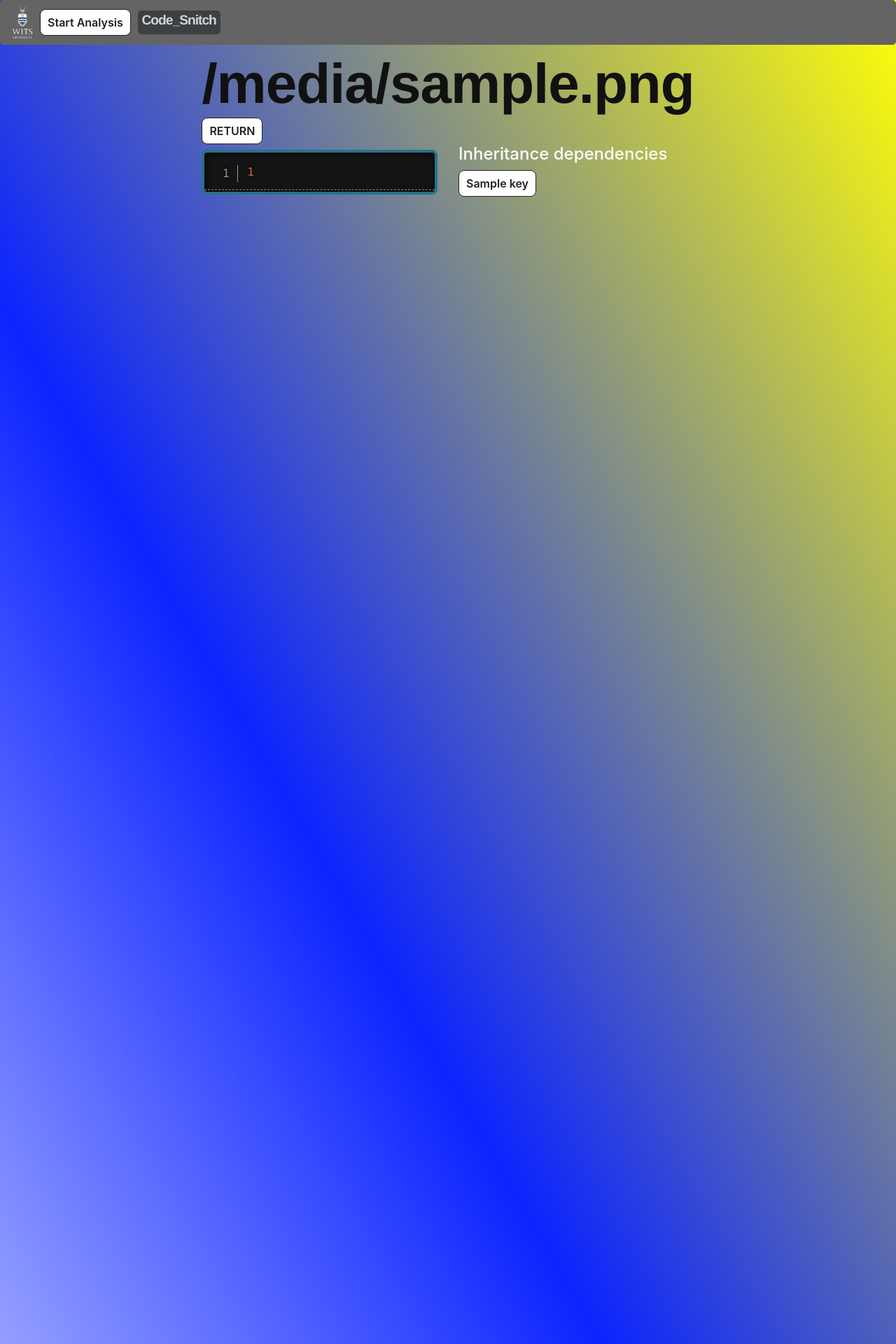
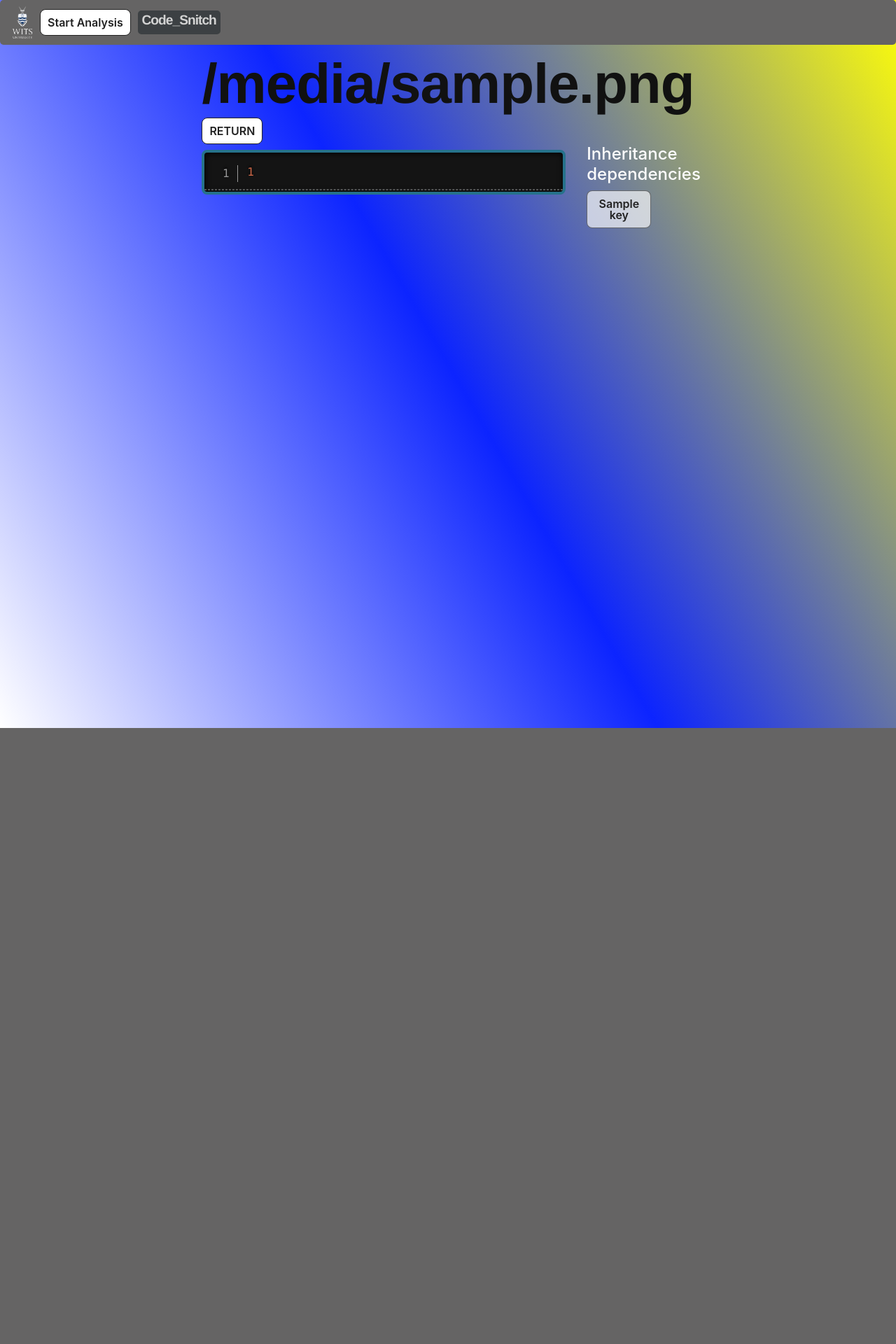
Before and after one commit to Ivy7493/C-_Code_Analysis, a Django app: template Student_Code_Analysis_C/fileSelect/templates/fileSelect/displayCode.html in a window 1280 px wide. Shown: the top 1920 px of the page at 70% size. After the commit the page ends 1040 px from the top, so only its background shows below. Run offline with Django 4.2, Linux system fonts and the light colour scheme; the template is opened without the code that fills it: most values are stand-ins (such as "Sample title", 1, 10 or a date in 2020); some libraries are stand-ins or nearby versions.

Commit message:
fixed all issues button and made inheritance information always display on the right

```diff
--- a/Student_Code_Analysis_C/fileSelect/static/fileSelect/main.css
+++ b/Student_Code_Analysis_C/fileSelect/static/fileSelect/main.css
@@ -2,6 +2,7 @@ html {
   margin: 0px;
   display: grid;
   place-content: center;
+  height:auto;
   -webkit-tap-highlight-color: transparent;
 }
 
@@ -9,7 +10,7 @@ body {
 background:linear-gradient(60deg,rgb(255, 255, 255),rgb(12, 36, 255),rgb(255, 255, 7));
 color: #9e9999;
 margin-top: 5rem;
-height: 3000px;
+height: 60rem;
 background-repeat: no-repeat;
 }
 
@@ -236,6 +237,7 @@ ol li:before {
   width: auto;
 }
 
+
 .button-23:focus-visible {
   box-shadow: #222222 0 0 0 2px, rgba(255, 255, 255, 0.8) 0 0 0 4px;
   transition: box-shadow .2s;
@@ -267,7 +269,7 @@ ol li:before {
   background-color: #fff;
   border-radius: 24px;
   border-style: none;
-  box-shadow: rgba(0, 0, 0, .2) 0 3px 5px -1px,rgba(0, 0, 0, .14) 0 6px 10px 0,rgba(0, 0, 0, .12) 0 1px 18px 0;
+  box-shadow: rgba(0, 0, 0, 0.338) 0 3px 5px -1px,rgba(0, 0, 0, .14) 0 6px 10px 0,rgba(0, 0, 0, .12) 0 1px 18px 0;
   box-sizing: border-box;
   color: #3c4043;
   cursor: pointer;
@@ -297,11 +299,11 @@ ol li:before {
 
 .button-17:hover {
   background: #F6F9FE;
-  color: #174ea6;
+  color: #09357e;
 }
 
 .button-17:active {
-  box-shadow: 0 4px 4px 0 rgb(60 64 67 / 30%), 0 8px 12px 6px rgb(60 64 67 / 15%);
+  box-shadow: 0 4px 4px 0 rgba(60, 64, 67, 0.5), 0 8px 12px 6px rgba(60, 64, 67, 0.573);
   outline: none;
 }
 
@@ -566,3 +568,55 @@ h3 {
   left: 50%;
   z-index: -1;
 }
+.button-23-implementation {
+  background-color: #ffffffa9;
+  border: 1px solid #19191994;
+  border-radius: 8px;
+  box-sizing: border-box;
+  color: #222222;
+  cursor: pointer;
+  display: inline-block;
+  font-family: Circular,-apple-system,BlinkMacSystemFont,Roboto,"Helvetica Neue",sans-serif;
+  font-size: 1rem;
+  font-weight: 600;
+  line-height: 1;
+  margin: 0;
+  outline: none;
+  padding: 10px 10px;;
+  position: relative;
+  text-align: center;
+  text-decoration: none;
+  touch-action: manipulation;
+  transition: box-shadow .2s,-ms-transform .1s,-webkit-transform .1s,transform .1s;
+  user-select: none;
+  -webkit-user-select: none;
+  width: auto;
+}
+
+
+.button-23-implementation:focus-visible {
+  box-shadow: #222222 0 0 0 2px, rgba(255, 255, 255, 0.8) 0 0 0 4px;
+  border-radius: 8px;
+  transition: box-shadow .2s;
+}
+
+.button-23-implementation:active {
+  background-color: #F7F7F7;
+  border-color: #000000;
+  border-radius: 8px;
+  transform: scale(.96);
+}
+
+.button-23-implementation:disabled {
+  border-color: #DDDDDD;
+  border-radius: 8px;
+  color: #DDDDDD;
+  cursor: not-allowed;
+  opacity: 1;
+}
+
+.button-23-implementation:hover{
+  background-color: #2222228e;
+  border-radius: 8px;
+  color: #FFFFFF;
+}
--- a/Student_Code_Analysis_C/fileSelect/static/fileSelect/prism.css
+++ b/Student_Code_Analysis_C/fileSelect/static/fileSelect/prism.css
@@ -20,6 +20,7 @@ pre[class*="language-"] {
   -moz-hyphens: none;
   -ms-hyphens: none;
   hyphens: none;
+  overflow-y: auto;
 }
 :not(pre) > code[class*="language-"],
 pre[class*="language-"] {
@@ -40,6 +41,7 @@ pre[class*="language-"] {
   box-shadow: 1px 1px 0.5em #000 inset;
   margin: 0.5em 0;
   overflow: auto;
+  overflow-y: auto;
   padding: 1em;
 }
 pre[class*="language-"]::-moz-selection {
--- a/Student_Code_Analysis_C/fileSelect/templates/fileSelect/displayCode.html
+++ b/Student_Code_Analysis_C/fileSelect/templates/fileSelect/displayCode.html
@@ -7,14 +7,14 @@
         <button formaction='../../executeProgram/' type="submit" value="" name="folderName" class = "button-23" >RETURN</button>
     </form>
     <div class ="row">
-        <div class = "col">
+        <div class = "col-sm-9">
             <pre data-line='{{highlight}}' class="line-numbers language-cpp" style = '--color: var(--{{issue}});' tabindex="0">
-                <code>
+                <code >
                     {{totalString}}
                 </code>
             </pre>
         </div>
-        <div class ="col">
+        <div class ="col-sm-2">
             {% if totalDependencies %}
                 <h4>Inheritance dependencies</h4>
             {%for tree in totalDependencies %}
@@ -22,7 +22,7 @@
             {% for key in tree %}
             <form method="post">
                 {% csrf_token %}
-                <button class="button-23" data-toggle="collapse" data-target="#{{key}}" aria-expanded="false" aria-controls="{{key}}"
+                <button class="button-23-implementation" data-toggle="collapse" data-target="#{{key}}" aria-expanded="false" aria-controls="{{key}}"
                     type="button">
                     {{ key }}
                 </button>
```
Also changed, not shown: Student_Code_Analysis_C/fileSelect/templates/fileSelect/fileDisplay.html (+5 -5 lines).
